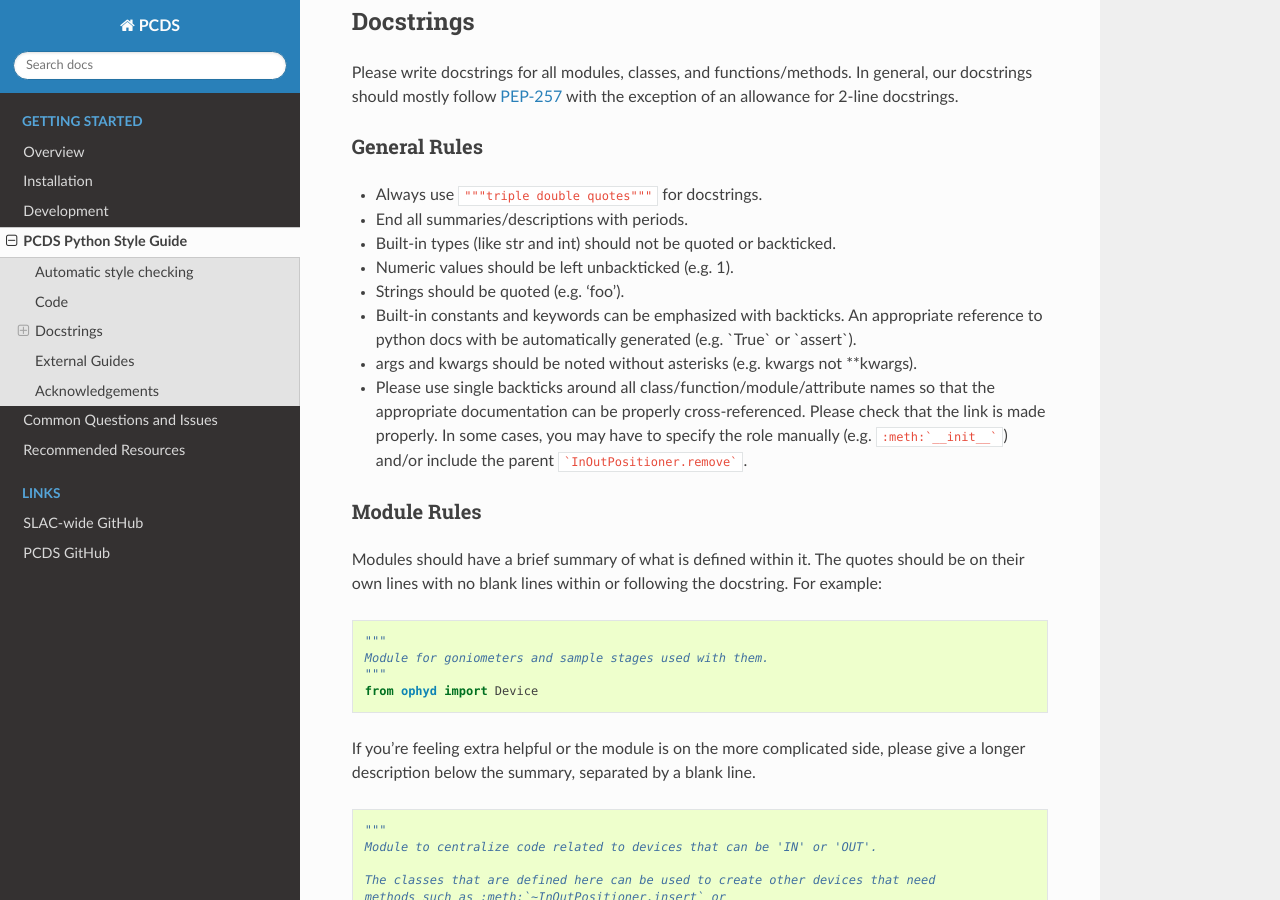
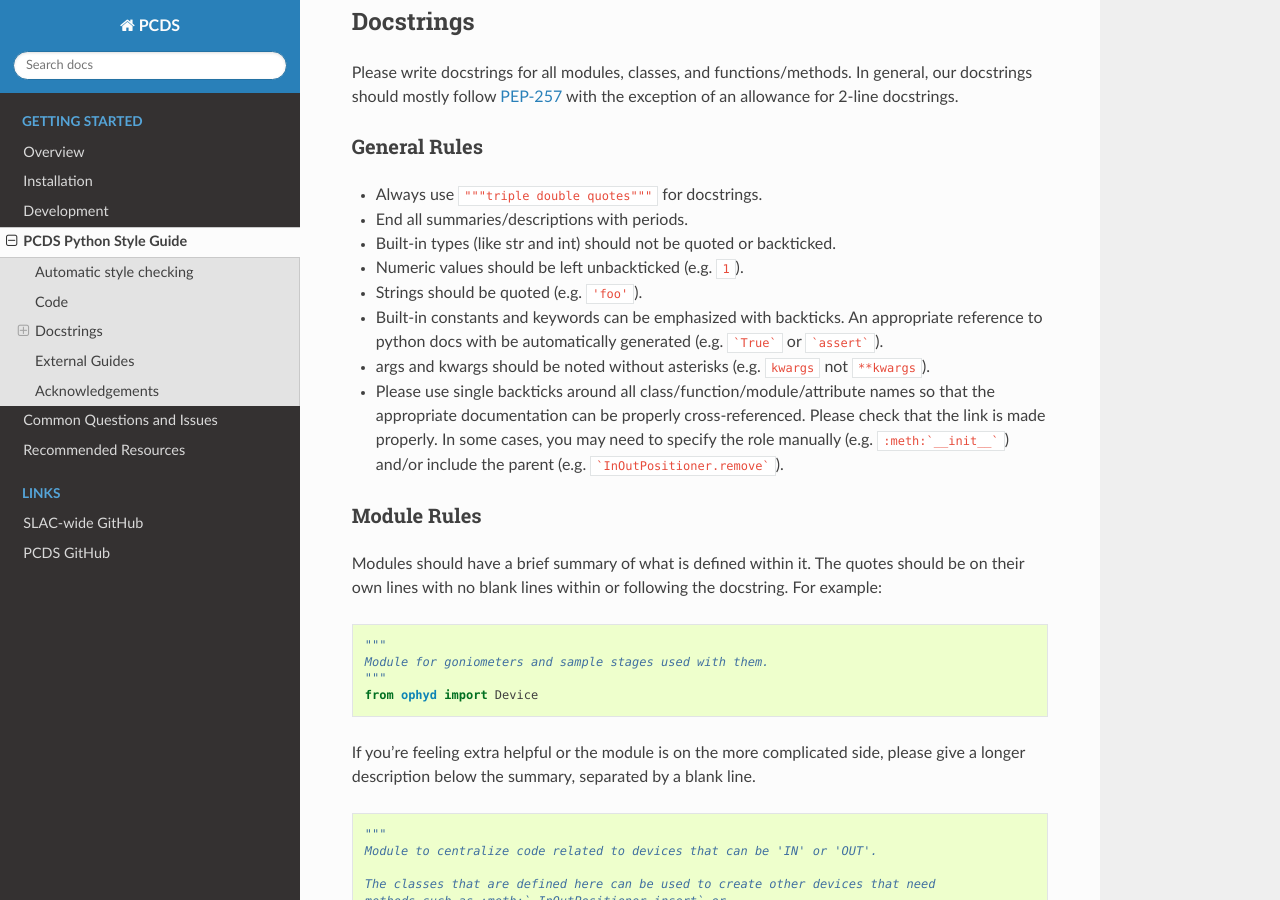
Before and after one commit to pcdshub/pcdshub.github.io, a Sphinx documentation site: the page built from source/style.rst, in a window 1280 px wide and 900 px high, scrolled down 699 px. Built offline with Sphinx 7.4.7 and the Read the Docs theme 2.0.0, drawn with Linux system fonts in a browser that asks for light colours; some of the changed text lies outside the part shown.

Commit message:
MNT: Print examples as code, fix note, and reorder links

`````diff
--- a/source/style.rst
+++ b/source/style.rst
@@ -38,18 +38,18 @@ General Rules
 * Always use ``"""triple double quotes"""`` for docstrings.
 * End all summaries/descriptions with periods.
 * Built-in types (like str and int) should not be quoted or backticked.
-* Numeric values should be left unbackticked (e.g. 1).
-* Strings should be quoted (e.g. 'foo').
+* Numeric values should be left unbackticked (e.g. ``1``).
+* Strings should be quoted (e.g. ``'foo'``).
 * Built-in constants and keywords can be emphasized with backticks. An
   appropriate reference to python docs with be automatically generated
-  (e.g. \`True\` or \`assert\`).
-* args and kwargs should be noted without asterisks (e.g. kwargs not
-  \*\*kwargs).
+  (e.g. ```True``` or ```assert```).
+* args and kwargs should be noted without asterisks (e.g. ``kwargs`` not
+  ``**kwargs``).
 * Please use single backticks around all class/function/module/attribute names
   so that the appropriate documentation can be properly cross-referenced.
-  Please check that the link is made properly. In some cases, you may have to
+  Please check that the link is made properly. In some cases, you may need to
   specify the role manually (e.g. ``:meth:`__init__```) and/or include the
-  parent ```InOutPositioner.remove```.
+  parent (e.g. ```InOutPositioner.remove```).
 
 Module Rules
 ------------
@@ -169,7 +171,7 @@ Extra Notes
 * Inline code blocks can be specified with double-backticks
   (e.g. ````return 0````).
 * Treat PV names as strings, surrounding them with single-quotes
-  (e.g. 'CXI:JET:X').
+  (e.g. ``'CXI:JET:X'``).
 * Capitalize the first letter of a parameter's description.
 * Prepending a backticked dotted name with a tilde(~) will display only the
   lowest-level of the name, while still using the full name for the
@@ -179,10 +181,10 @@ Extra Notes
 External Guides
 ===============
 * `PEP-8 <https://www.python.org/dev/peps/pep-0008>`_ -- Official Style Guide for Python Code
-* `Example Project <https://pythonhosted.org/an_example_pypi_project/sphinx.html>`_ -- Some useful examples
 * `PEP-257 <https://www.python.org/dev/peps/pep-0257>`_ -- Official conventions for Python docstrings
 * `numpydoc <https://numpydoc.readthedocs.io/en/latest/format.html>`_ -- Useful for rules about sections
 * `sphinx <http://www.sphinx-doc.org/en/master/usage/restructuredtext/domains.html#the-python-domain>`_ -- Generally helpful for working with sphinx directives
+* `Example Project <https://pythonhosted.org/an_example_pypi_project/sphinx.html>`_ -- Some useful examples
 
 Acknowledgements
 ================
`````
Also changed, not shown: other parts of source/style.rst (+5 -3 lines).
